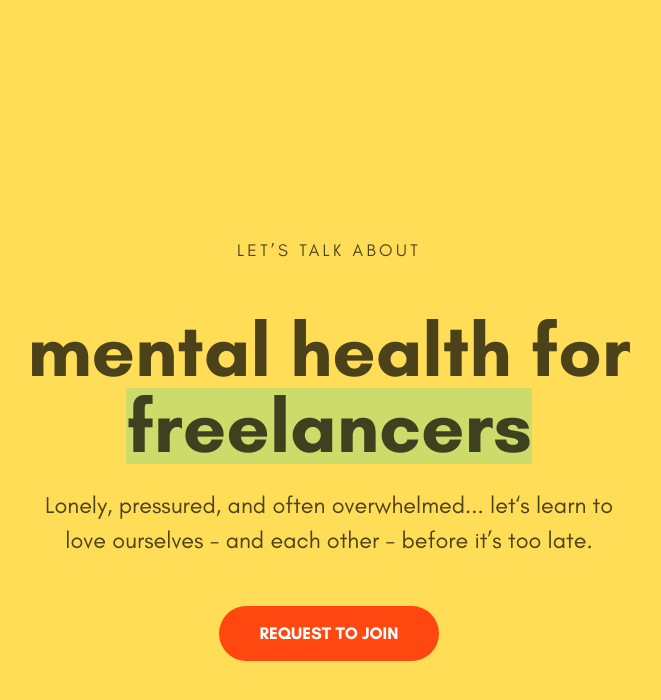
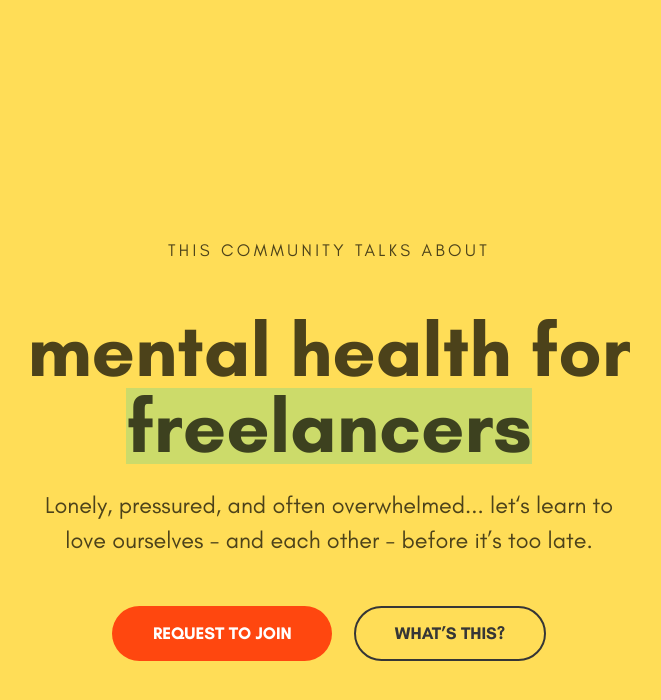
Before and after one commit to patricklorenzut/ForHumanSake.org, a Jekyll site: the page built from index.html, in a window 1280 px wide. Shown: the top 700 px of the page, without its empty margins (311-972 px from the left). Built offline with Jekyll 4.4.1, drawn with Linux system fonts in a browser that asks for light colours; nearby versions of some CDN libraries.

Commit message:
typeform

```diff
--- a/index.html
+++ b/index.html
@@ -7,13 +7,13 @@ slug: home
 <header class="hero is-fullheight is-warning">
     <div class="hero-body">
       <div class="container">
-        <h3>Let’s Talk About</h3>
+        <h3>This Community Talks About</h3>
         <h1>Mental Health for <span id="changer">Software Developers</span></h1>
         <h2>Lonely, pressured, and often overwhelmed... let‘s learn to love ourselves - and each other - before it’s too late.</h2>
 
         <div class="button-group">
-            <a href="mailto:patrick.lorenzut@gmail.com" class="button is-danger is-medium">Request to Join</a>
-            <!--<a href="" class="button is-empty is-medium">A Plea to Your Heartstrings</a>-->
+            <a href="https://forhumansake.typeform.com/to/EDjM4K" class="button is-danger is-medium" target="_blank">Request to Join</a>
+            <a href="https://www.indiehackers.com/post/looking-for-partners-to-address-mental-health-in-tech-77b1b72f79" class="button is-empty is-medium" target="_blank">What’s This?</a>
         </div>
       </div>
     </div>
```
